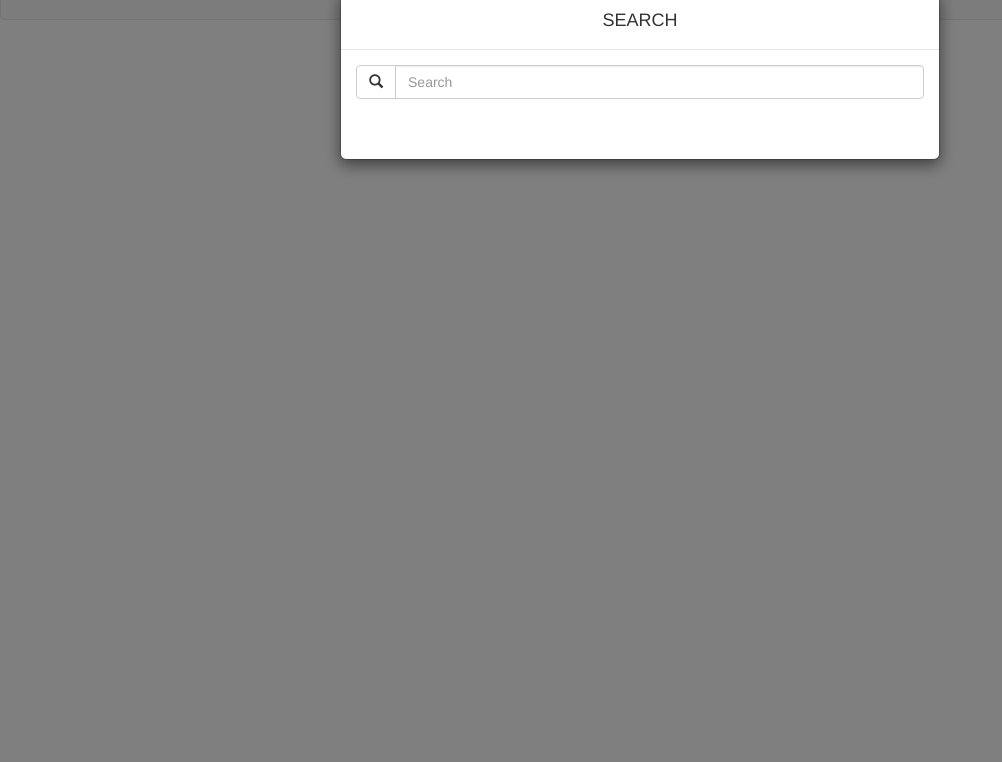
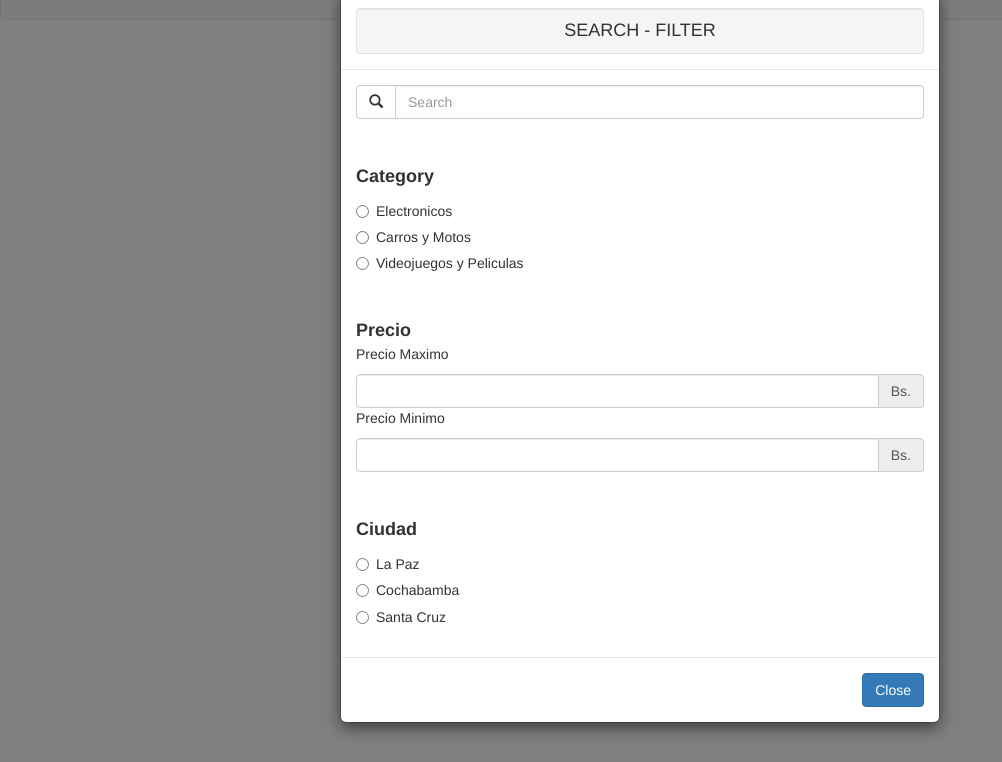
Before and after one commit to patomalo/software2project, a plain HTML site: page index.html in a window 1280 px wide. Both pictures are taken after a click on the link 111 px from the left and 29 px from the top of the page. Shown: the part 38-800 px from the top of the page, without its empty margins (0-1002 px from the left). Drawn offline with nearby package versions, Linux system fonts and the light colour scheme.

Commit message:
Search Button finished

```diff
--- a/index.html
+++ b/index.html
@@ -34,7 +34,7 @@
 		<div class="modal-dialog">
 			<div class="modal-content">
 				<div class="modal-header">
-					<h4 class="modal-title text-center">SEARCH</h4>
+					<h4 class="modal-title text-center well well-sm">SEARCH - FILTER</h4>
 				</div>
 				<form>
 					<div class="modal-body">
@@ -48,9 +48,56 @@
 						</div>
 					</div>
 					<div class="modal-body">
-
+						<h4 class="modal-title"><b>Category</b></h4>
+						<div class="form-group">
+							<div>
+								<div class="radio">
+									<label class="radio-inline"><input type="radio">Electronicos</label>
+								</div>
+								<div class="radio">
+									<label class="radio-inline"><input type="radio">Carros y Motos</label>
+								</div>
+								<div class="radio">
+									<label class="radio-inline"><input type="radio">Videojuegos y Peliculas</label>
+								</div>
+							</div>
+						</div>
+					</div>
+					<div class="modal-body">
+						<h4 class="modal-title"><b>Precio</b></h4>
+						<div class="form-group">
+							<p>Precio Maximo</p>
+							<div class="input-group">
+  								<input type="text" class="form-control">
+  								<span class="input-group-addon">Bs.</span>
+							</div>
+							<p>Precio Minimo</p>
+							<div class="input-group">
+  								<input type="text" class="form-control">
+  								<span class="input-group-addon">Bs.</span>
+							</div>
+						</div>
+					</div>
+					<div class="modal-body">
+						<h4 class="modal-title"><b>Ciudad</b></h4>
+						<div class="form-group">
+							<div>
+								<div class="radio">
+									<label class="radio-inline"><input type="radio">La Paz</label>
+								</div>
+								<div class="radio">
+									<label class="radio-inline"><input type="radio">Cochabamba</label>
+								</div>
+								<div class="radio">
+									<label class="radio-inline"><input type="radio">Santa Cruz</label>
+								</div>
+							</div>
+						</div>
 					</div>
 				</form>
+				<div class="modal-footer">
+					<a class="btn btn-primary" data-dismiss="modal">Close</a>
+				</div>
 			</div>
 		</div>
 	</div>
```
